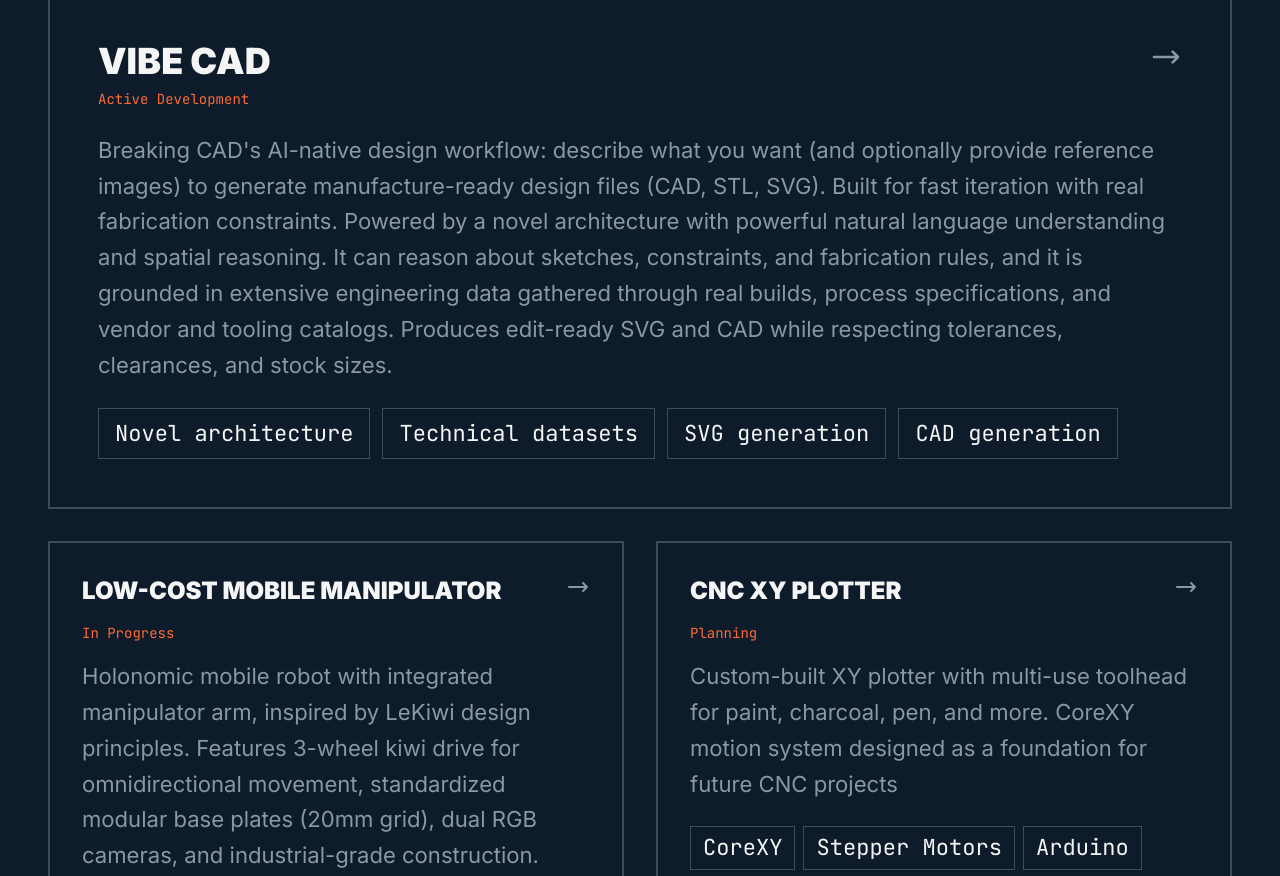
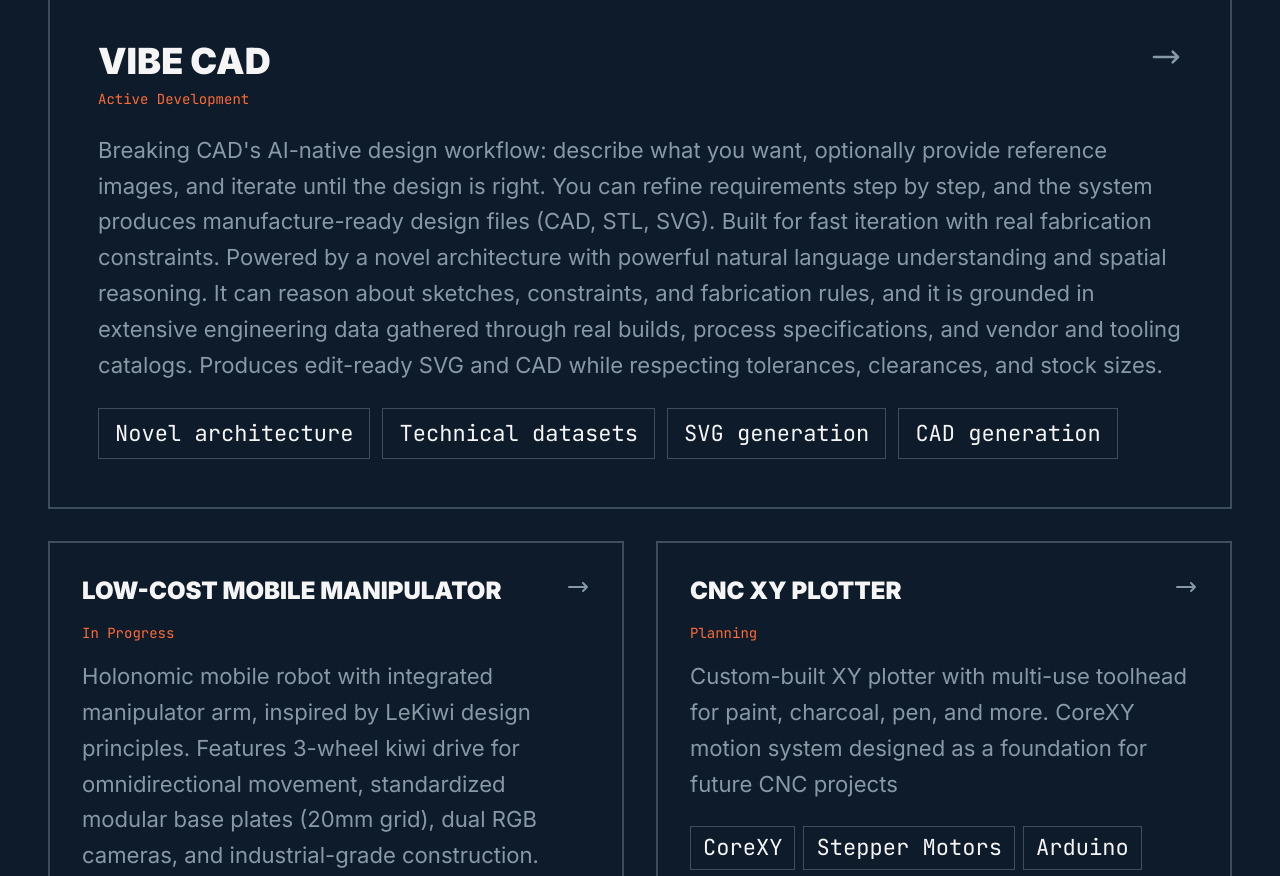
Before and after one commit to sharonxu/breaking-cad, a React (Vite) app: page / in a window 1280 px wide. Shown: the part 2340-3216 px from the top of the page. Built offline with nearby package versions, Linux system fonts and the light colour scheme.

Commit message:
Emphasize iterative natural language workflow for VIBE CAD

```diff
--- a/src/components/Projects.jsx
+++ b/src/components/Projects.jsx
@@ -6,7 +6,7 @@ function Projects({ scrollY }) {
   const projects = [
     {
       title: "VIBE CAD",
-      description: "Breaking CAD's AI-native design workflow: describe what you want (and optionally provide reference images) to generate manufacture-ready design files (CAD, STL, SVG). Built for fast iteration with real fabrication constraints. Powered by a novel architecture with powerful natural language understanding and spatial reasoning. It can reason about sketches, constraints, and fabrication rules, and it is grounded in extensive engineering data gathered through real builds, process specifications, and vendor and tooling catalogs. Produces edit-ready SVG and CAD while respecting tolerances, clearances, and stock sizes.",
+      description: "Breaking CAD's AI-native design workflow: describe what you want, optionally provide reference images, and iterate until the design is right. You can refine requirements step by step, and the system produces manufacture-ready design files (CAD, STL, SVG). Built for fast iteration with real fabrication constraints. Powered by a novel architecture with powerful natural language understanding and spatial reasoning. It can reason about sketches, constraints, and fabrication rules, and it is grounded in extensive engineering data gathered through real builds, process specifications, and vendor and tooling catalogs. Produces edit-ready SVG and CAD while respecting tolerances, clearances, and stock sizes.",
       status: "Active Development",
       tech: ["Novel architecture", "Technical datasets", "SVG generation", "CAD generation"],
       link: null
```
